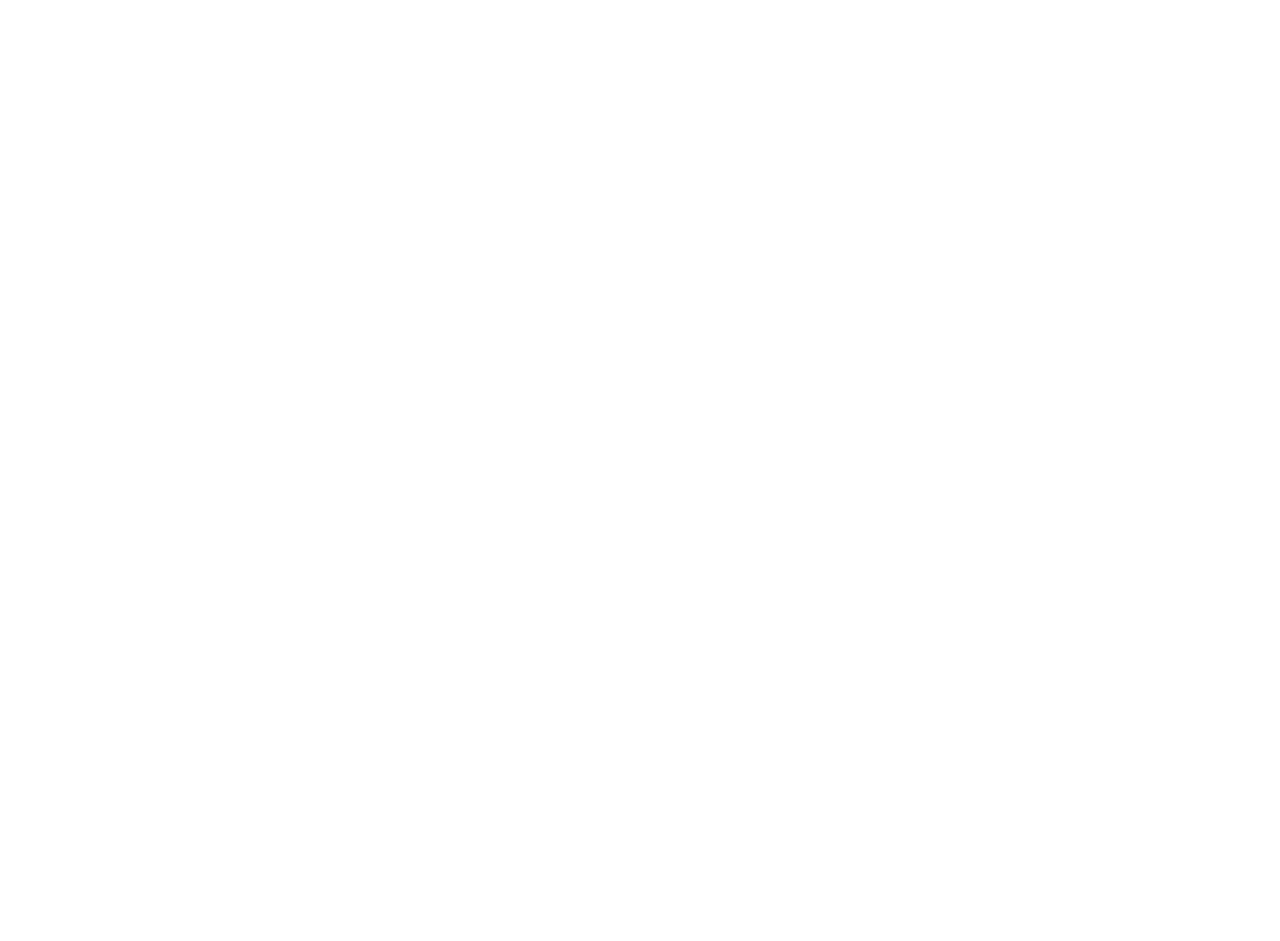
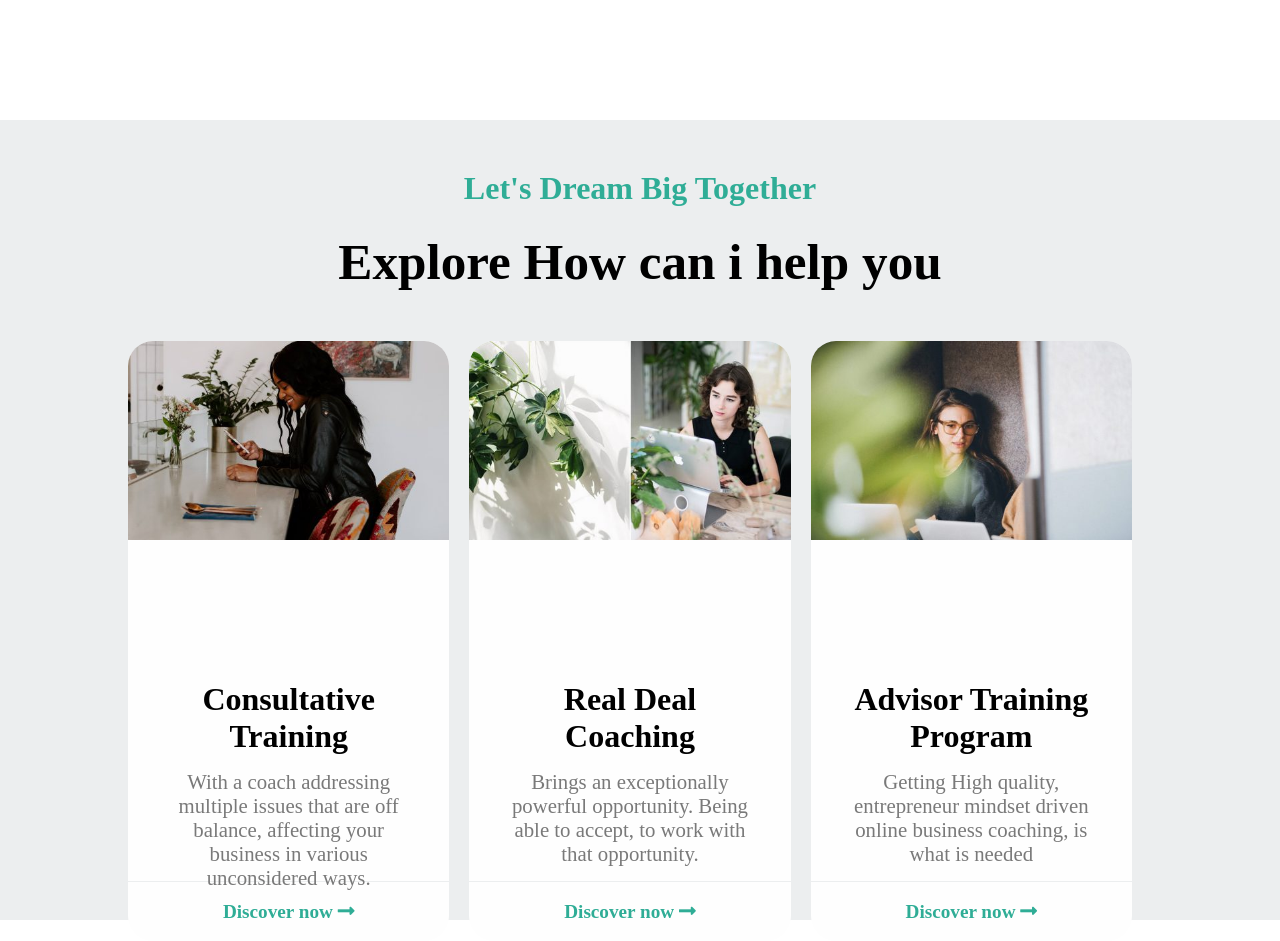
Before and after one commit to SimoneBenato/proj-html-vuejs, a Vue app: page / in a window 1280 px wide. Shown: the part 1480-2421 px from the top of the page. Before the commit the page ends 1439 px from the top, so only its background shows below. Built offline with nearby package versions, Linux system fonts and the light colour scheme.

Commit message:
Creazione secondo componente

```diff
--- a/src/App.vue
+++ b/src/App.vue
@@ -3,6 +3,7 @@
     <Header/>
     <Wrapper/>
     <Component1/>
+    <Component2/>
     <Footer/>
   </div>
 </template>
@@ -11,6 +12,7 @@
 import Header from './components/Header.vue'
 import Wrapper from './components/Wrapper.vue'
 import Component1 from './components/Component1.vue'
+import Component2 from './components/Component2.vue'
 import Footer from './components/Footer.vue'
 
 export default {
@@ -19,6 +21,7 @@
     Header,
     Wrapper,
     Component1,
+    Component2,
     Footer
   }
 }
--- a/src/components/Component1.vue
+++ b/src/components/Component1.vue
@@ -66,6 +66,7 @@
 .container {
   width: 80%;
   margin: 100px auto;
+  height: calc(100vh - 200px);
 
   .description {
     width: 70%;
--- /dev/null
+++ b/src/components/Component2.vue
@@ -0,0 +1,134 @@
+<template>
+  <div class="container-fluid">
+    <div class="container">
+      <h3>Let's Dream Big Together</h3>
+      <h2>Explore How can i help you</h2>
+
+      <!-- sezione delle carte -->
+      <div class="card-section">
+        <div class="card">
+          <div class="img">
+            <img src="../images/home-business-service-slide-01-480x298.jpg" alt="">
+          </div>
+          <div class="description">
+            <h4>Consultative Training</h4>
+            <p>With a coach addressing multiple issues that are off balance, affecting your business in various unconsidered ways.</p>
+          </div>
+          <div class="link">
+            <span>Discover now <i class="fas fa-long-arrow-alt-right"></i></span>
+          </div>
+        </div>
+        <div class="card">
+          <div class="img">
+            <img src="../images/home-business-service-slide-02-480x298.jpg" alt="">
+          </div>
+          <div class="description">
+            <h4>Real Deal Coaching</h4>
+            <p>Brings an exceptionally powerful opportunity. Being able to accept, to work with that opportunity.</p>
+          </div>
+          <div class="link">
+            <span>Discover now <i class="fas fa-long-arrow-alt-right"></i></span>
+          </div>
+        </div>
+        <div class="card">
+          <div class="img">
+            <img src="../images/home-business-service-slide-03-480x298.jpg" alt="">
+          </div>
+          <div class="description">
+            <h4>Advisor Training Program</h4>
+            <p>Getting High quality, entrepreneur mindset driven online business coaching, is what is needed</p>
+          </div>
+          <div class="link">
+            <span>Discover now <i class="fas fa-long-arrow-alt-right"></i></span>
+          </div>
+        </div>
+      </div>
+    </div>
+  </div>
+</template>
+
+<script>
+
+export default {
+  name: 'Component1',
+  props: {
+
+  },
+}
+</script>
+
+<!-- Add "scoped" attribute to limit CSS to this component only -->
+<style scoped lang="scss">
+@import '../styles/colors.scss';
+.container-fluid {
+  width: 100%;
+  background-color: $porcelain;
+  height: 100vh;
+
+  .container {
+  width: 80%;
+  margin: 100px auto;
+  text-align: center;
+  padding-top: 50px;
+
+    h3 {
+      color: $jungle_green;
+      font-size: 2rem;
+    }
+
+    h2 {
+      font-size: 3.2rem;
+      margin: 25px auto;
+    }
+
+    .card-section {
+      display: flex;
+      margin-top: 50px;
+
+      .card {
+      width: calc((100% / 3) - 20px);
+      height: 600px;
+      margin-right: 20px;
+      background-color: $white;
+      border-radius: 25px;
+
+        .img {
+          height: 50%;
+
+          img {
+            width: 100%;
+            border-top-right-radius: 25px;
+            border-top-left-radius: 25px;
+          }
+        }
+
+        .description {
+          height: 40%;
+          padding: 40px;
+
+          h4 {
+            font-size: 2rem;
+            margin-bottom: 15px;
+          }
+
+          p {
+            font-size: 1.3rem;
+            color: $boulder;
+          }
+        }
+
+        .link {
+          height: 10%;
+          border-top: 1px solid $porcelain;
+          color: $jungle_green;
+          font-weight: bold;
+          font-size: 1.2rem;
+          display: flex;
+          justify-content: center;
+          align-items: center;
+        }
+      }
+    }
+  }
+}
+</style>
```
